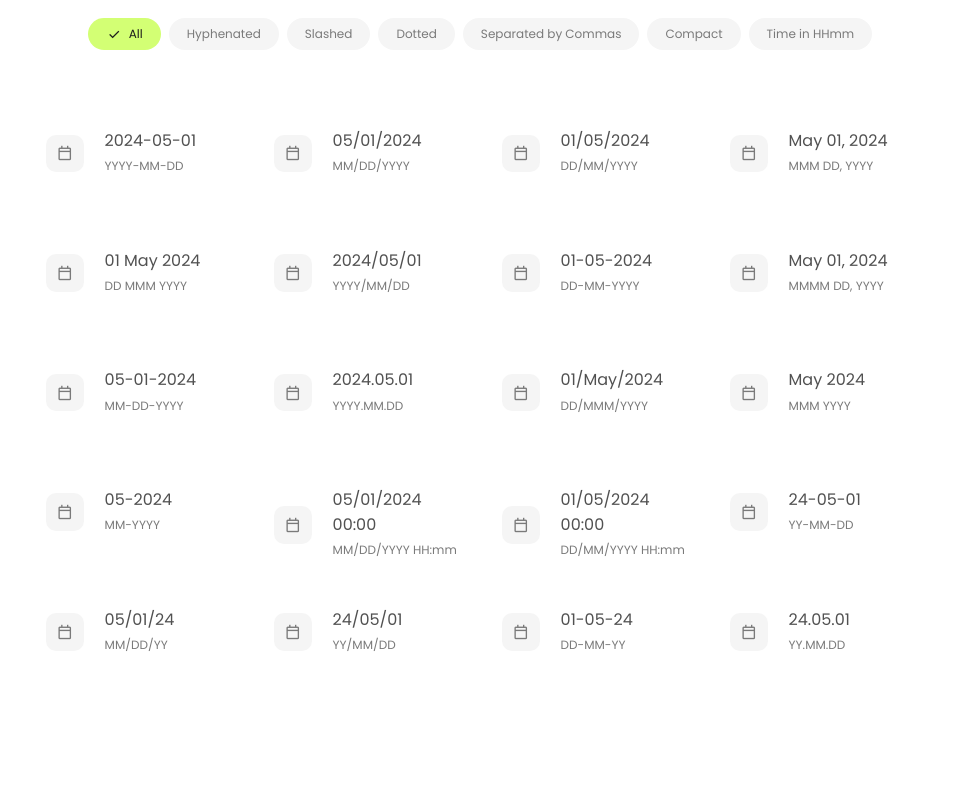
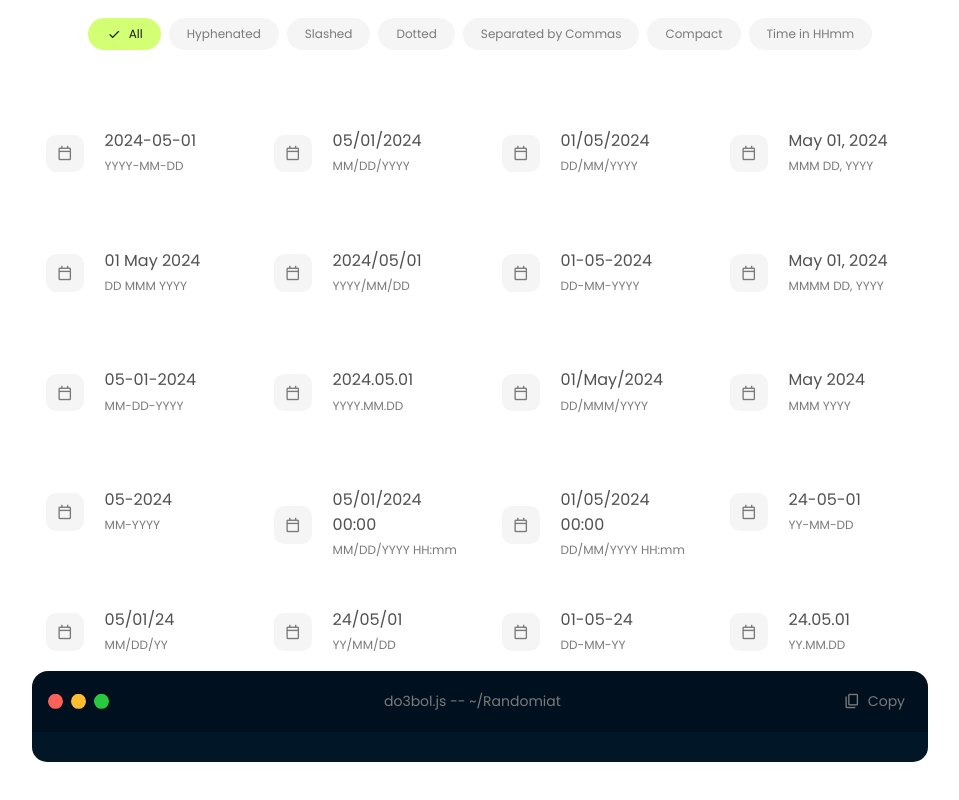
Before and after one commit to ibrilBadreddine/Codate, a React (Vite) app: page / in a window 1280 px wide. Shown: the part 637-1437 px from the top of the page, without its empty margins (160-1119 px from the left). Built offline with nearby package versions, Linux system fonts and the light colour scheme.

Commit message:
Handle code function logic

```diff
--- a/src/views/pages/home/index.tsx
+++ b/src/views/pages/home/index.tsx
@@ -1,16 +1,18 @@
 import "./style.scss";
+import { useState } from "react";
 import Hero from "./partials/Hero";
 import Selector from "./partials/Selector";
 import Formats from "./partials/formats";
-import { useState } from "react";
+import { LANGUAGES } from "@/core/data";
+import type { Language } from "@/core/types";
 
 export default function Index() {
   /**
    *
-   * Programming language (default - "js")
+   * Handle programming language (default - "js")
    */
-  const DEFAULT_LANG = "js";
-  const [selectedLang, setLang] = useState<string>(DEFAULT_LANG);
+  const DEFAULT_LANG = LANGUAGES[0];
+  const [selectedLang, setLang] = useState<Language>(DEFAULT_LANG);
 
   return (
     <div className="home-page">
@@ -19,7 +21,9 @@ export default function Index() {
         selectedLang={selectedLang}
         setLang={setLang}
       />
-      <Formats />
+      <Formats
+        selectedLang={selectedLang}
+      />
     </div>
   )
 }
--- a/src/views/pages/home/partials/Selector.tsx
+++ b/src/views/pages/home/partials/Selector.tsx
@@ -1,8 +1,9 @@
 import { LANGUAGES } from "@/core/data";
+import type { Language } from "@/core/types";
 
 interface SelectorProps {
-  selectedLang: string;
-  setLang: (newLang: string) => void;
+  selectedLang: Language;
+  setLang: (newLang: Language) => void;
 }
 
 export const Selector: React.FC<SelectorProps> = ({selectedLang, setLang}) => {
@@ -13,8 +14,8 @@ export const Selector: React.FC<SelectorProps> = ({selectedLang, setLang}) => {
         {LANGUAGES.map((lang) => (
           <button
             key={lang.id}
-            onClick={() => setLang(lang.id)}
-            className={selectedLang === lang.id ? "lang-btn active-lang" : "lang-btn"}
+            onClick={() => setLang(lang)}
+            className={selectedLang.id === lang.id ? "lang-btn active-lang" : "lang-btn"}
             data-name={lang.name}
           >
             <img src={lang.icon} alt={lang.name} className="icon" />
--- a/src/views/pages/home/partials/formats/Listing.tsx
+++ b/src/views/pages/home/partials/formats/Listing.tsx
@@ -1,11 +1,13 @@
 import { DATE_FORMATS } from "@/core/data";
+import type { DateFormat } from "@/core/types";
 import { AnimatePresence, motion } from "framer-motion";
 
 interface ListingProps {
   currentCategory: string;
+  setFormat: (date: DateFormat | null) => void;
 }
 
-export const Listing: React.FC<ListingProps> = ({ currentCategory }) => {
+export const Listing: React.FC<ListingProps> = ({ currentCategory, setFormat }) => {
   return (
     <motion.div layout className="listing-container">
       {DATE_FORMATS.map(
@@ -13,7 +15,7 @@ export const Listing: React.FC<ListingProps> = ({ currentCategory }) => {
           (currentCategory === date.type || currentCategory === "all") && (
             <AnimatePresence key={i}>
               <motion.div layout>
-                <button className="format-box">
+                <button onClick={() => setFormat(date)} className="format-box">
                   <div className="icon">
                     <span className="material-symbols-outlined">
                       calendar_today
--- a/src/views/pages/home/partials/formats/Preview.tsx
+++ b/src/views/pages/home/partials/formats/Preview.tsx
@@ -1,10 +1,36 @@
 import { DATE_FORMATS } from "@/core/data";
+import type { DateFormat, Language } from "@/core/types";
 import { Prism as SyntaxHighlighter } from "react-syntax-highlighter";
 import { nightOwl } from "react-syntax-highlighter/dist/esm/styles/prism";
 
-export default function Preview() {
-  const codeString = DATE_FORMATS[0].functions[0].function;
+interface PreviewProps {
+  selectedLang: Language;
+  selectedFormat: DateFormat | null;
+}
 
+export const Preview: React.FC<PreviewProps> = ({ selectedLang, selectedFormat }) => {
+  /**
+   *
+   * Get function code
+   */
+  const codeString = selectedFormat
+    ? DATE_FORMATS.find(
+        (date) => date.format === selectedFormat.format
+      )?.functions.find((func) => func.language_id === selectedLang.id)?.function
+    : "";
+
+  /**
+   *
+   * Copy function code
+   */
+  const copyFunctionCode = () => {
+    navigator.clipboard.writeText(codeString || "");
+  }
+
+  /**
+   *
+   * Custom config
+   */
   const customStyle = {
     lineHeight: "2",
     fontSize: "15px",
@@ -21,10 +47,10 @@ export default function Preview() {
             <div className="circle" />
           </div>
           <div className="code-name">
-            <p>do3bol.js -- ~/Randomiat</p>
+            <p>do3bol.{selectedLang.id} -- ~/Randomiat</p>
           </div>
           <div className="code-actions">
-            <button className="copy-action">
+            <button onClick={() => copyFunctionCode()} className="copy-action">
               <span className="material-symbols-outlined">content_copy</span>
               Copy
             </button>
@@ -33,16 +59,18 @@ export default function Preview() {
         {/* Content */}
         <div className="code-content">
           <SyntaxHighlighter
-            language="javascript"
+            language={selectedLang.name === "C#" ? "csharp" : selectedLang.name.toLocaleLowerCase()}
             style={nightOwl}
             customStyle={customStyle}
             showLineNumbers
             wrapLines
           >
-            {codeString}
+            {codeString || ""}
           </SyntaxHighlighter>
         </div>
       </div>
     </div>
   );
-}
+};
+
+export default Preview;
--- a/src/views/pages/home/partials/formats/index.tsx
+++ b/src/views/pages/home/partials/formats/index.tsx
@@ -1,9 +1,25 @@
 import { useState } from "react";
 import Filter from "./Filter";
 import Listing from "./Listing";
+import Preview from "./Preview";
+import type { DateFormat } from "@/core/types";
 
-export default function Formats() {
+interface FormatsProps {
+  selectedLang: string;
+}
+
+export const Formats: React.FC<FormatsProps> = ({selectedLang}) => {
+  /**
+   *
+   * Handle categories - default ("all")
+   */
   const [selectedCategory, setCategory] = useState<string>("all");
+
+  /**
+   *
+   * Handle date format
+   */
+  const [selectedFormat, setFormat] = useState<DateFormat | null>(null);
 
   return (
     <section className='formats-container'>
@@ -13,7 +29,14 @@ export default function Formats() {
       />
       <Listing
         currentCategory={selectedCategory}
+        setFormat={setFormat}
+      />
+      <Preview
+        selectedLang={selectedLang}
+        selectedFormat={selectedFormat}
       />
     </section>
   )
 }
+
+export default Formats;
```
